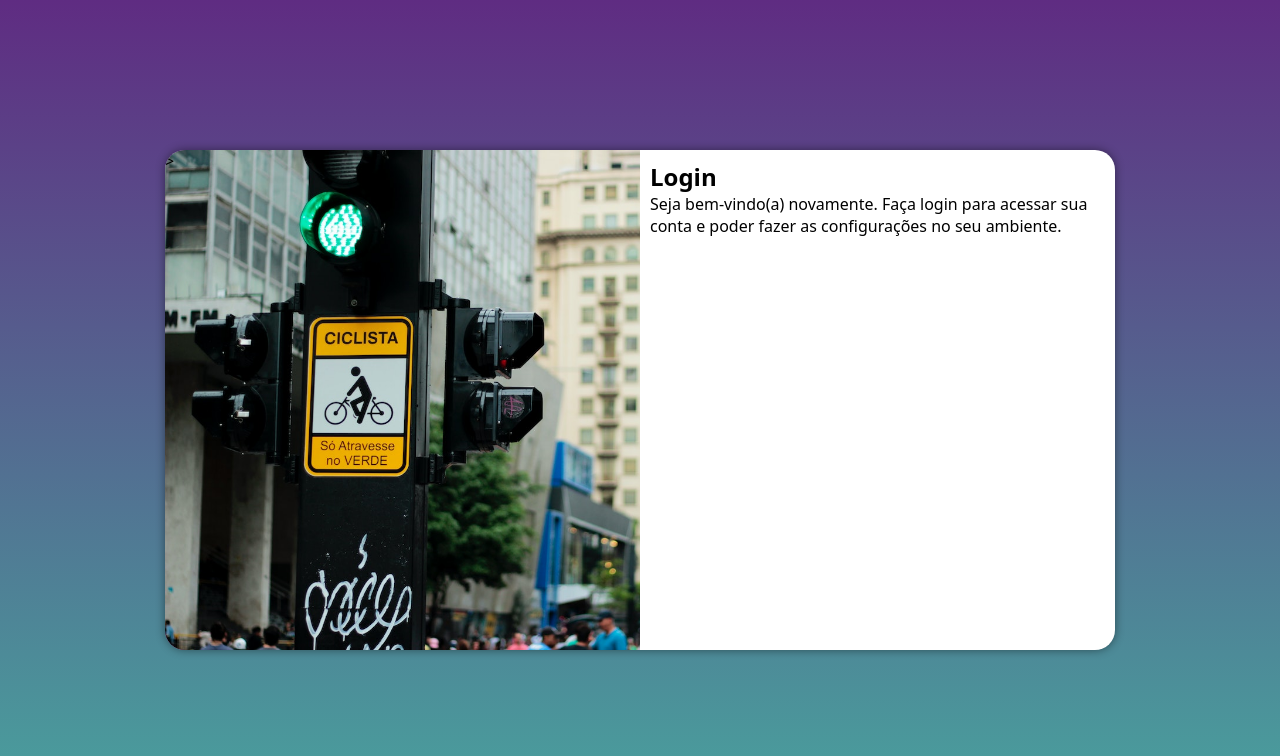
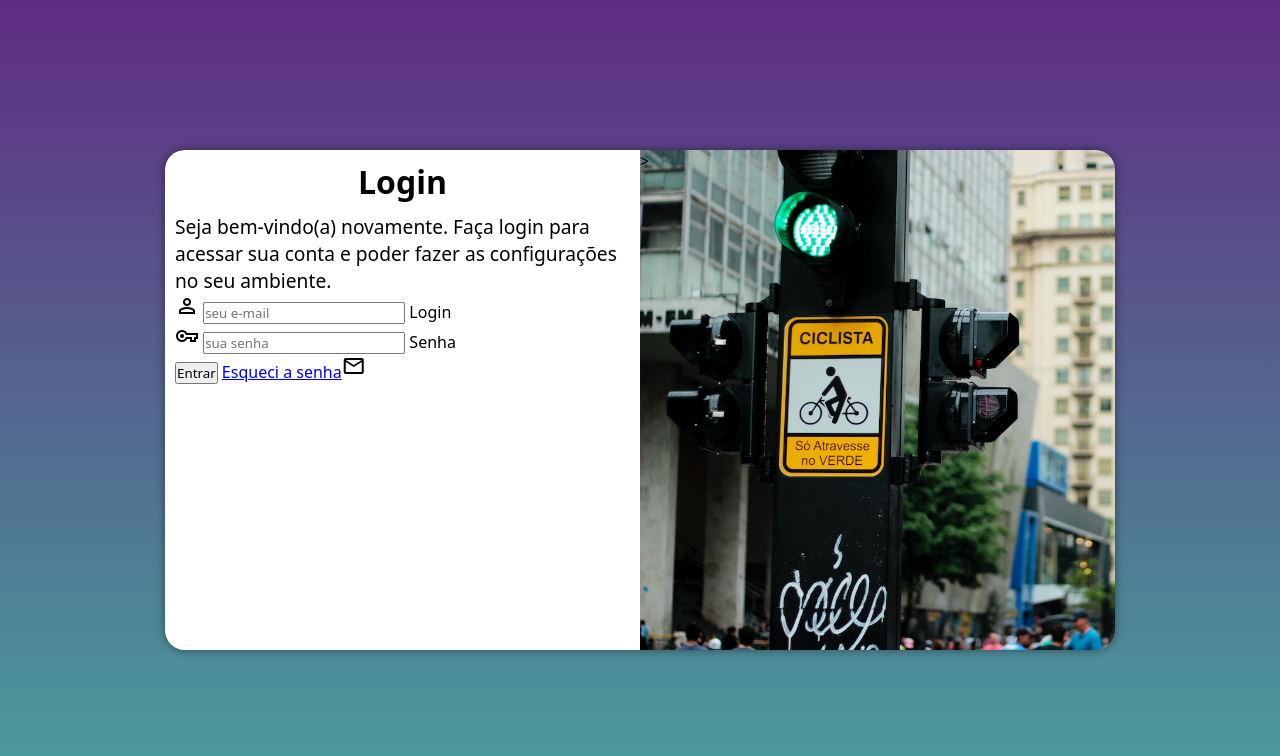
Before and after one commit to uebis/projeto-login, a plain HTML site: page index.html in a window 1280 px wide. Drawn offline with nearby package versions, Linux system fonts and the light colour scheme.

Commit message:
Adicionei o formulário

```diff
--- a/estilos/media-query.css
+++ b/estilos/media-query.css
@@ -43,13 +43,21 @@ Grandes: acima de 1200px
     }
 
     section#login > div#imagem {
-        float: left;
+        float: right;
         width: 50%;
         height: 100%;
     }
 
     section#login > div#formulario {
-        float: right;
+        float: left;
         width: 50%;
     }
+
+    div#formulario > h1 {
+        font-size: 2em;
+    }
+
+    div#formulario > p {
+        font-size: 1.2em;
+    }
 }
--- a/estilos/style.css
+++ b/estilos/style.css
@@ -53,3 +53,11 @@ section#login > div#formulario {
     padding: 10px;
 
 }
+div#formulario > h1 {
+    text-align: center;
+    margin-bottom: 10px;
+}
+
+div#formulario > p {
+    font-size: 0.8em;
+}
--- a/index.html
+++ b/index.html
@@ -4,6 +4,7 @@
     <meta charset="UTF-8">
     <meta name="viewport" content="width=device-width, initial-scale=1.0">
     <title>Login</title>
+    <link rel="stylesheet" href="https://fonts.googleapis.com/css2?family=Material+Symbols+Outlined:opsz,wght,FILL,GRAD@20..48,100..700,0..1,-50..200" />
     <link rel="stylesheet" href="estilos/style.css">
     <link rel="stylesheet" href="estilos/media-query.css">
 </head>
@@ -16,7 +17,26 @@
             <div id="formulario">
                 <h1>Login</h1>
                 <p>Seja bem-vindo(a) novamente. Faça login para acessar sua conta e poder fazer as configurações no seu ambiente.</p>
-                <form action="logim.php" method="post"></form>
+                <form action="logim.php" method="post" autocomplete="on">
+                    <div class="campo">
+                        <span class="material-symbols-outlined">
+                            person
+                            </span>
+                        <input type="email" name="login" id="ilogin" placeholder="seu e-mail" autocomplete="email" required maxlength="30">
+                        <label for="ilogin">Login</label>
+                    </div>
+                    <div class="campo">
+                        <span class="material-symbols-outlined">
+                            vpn_key
+                            </span>
+                        <input type="password" name="senha" id="isenha" placeholder="sua senha" autocomplete="current-password" required minlength="8" maxlength="20">
+                        <label for="isenha">Senha</label>
+                    </div>
+                    <input type="submit" value="Entrar">
+                    <a href="esqueci.html">Esqueci a senha</a><span class="material-symbols-outlined">
+                        mail
+                        </span>
+                </form>
             </div>
 
         </section>
```
